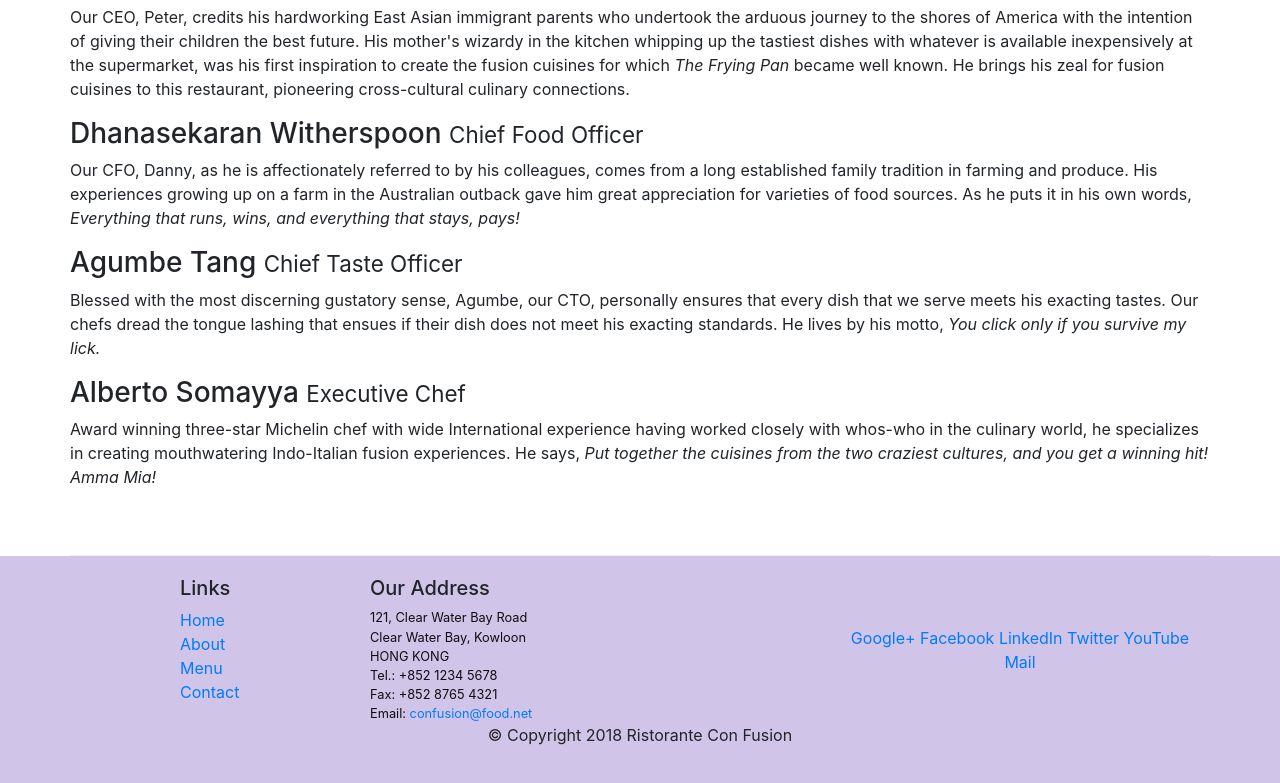
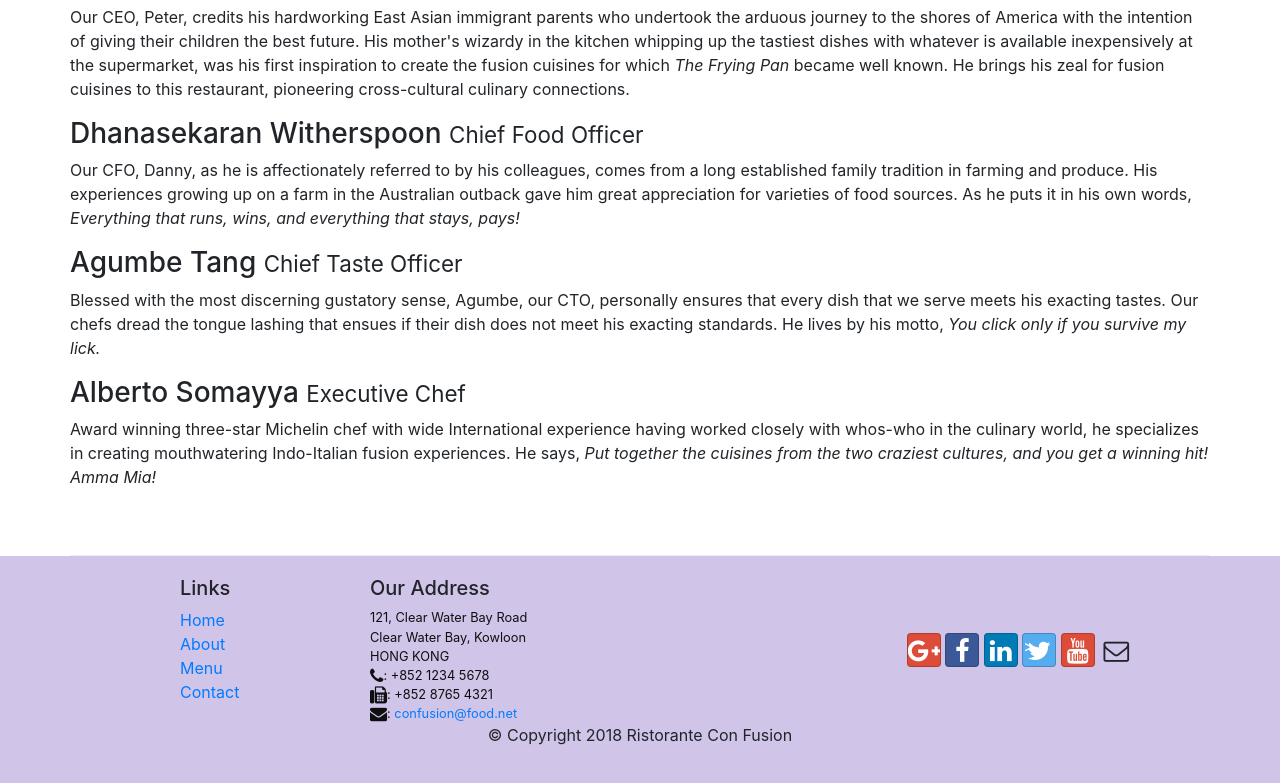
Before and after one commit to jhonnydv/Front-End-Web-UI-Frameworks-and-Tools-Bootstrap-4, a website: page Bootstrap4/conFusion/aboutus.html in a window 1280 px wide. Shown: the part 998-1781 px from the top of the page. Drawn offline with nearby package versions, Linux system fonts and the light colour scheme.

Commit message:
Font icon
feat: added font icons using font awesome and bootstrapsocial packages

```diff
--- a/Bootstrap4/conFusion/aboutus.html
+++ b/Bootstrap4/conFusion/aboutus.html
@@ -10,6 +10,8 @@
     <!-- BootStrap CSS-->
     <link rel="stylesheet" href="node_modules/bootstrap/dist/css/bootstrap.min.css">
     <link href="css/style.css" rel="stylesheet">
+    <link rel="stylesheet" href="node_modules/font-awesome/css/font-awesome.min.css">
+    <link rel="stylesheet" href="node_modules/bootstrap-social/bootstrap-social.css">
 </head>
 
 <body>
@@ -21,10 +23,10 @@
                     <a class="navbar-brand" href="./index.html">Ristorante Con Fusion</a>
                     <div class="collapse navbar-collapse" id="Navbar">
                             <ul class="navbar-nav mr-auto">
-                                    <li class="nav-item"><a class="nav-link" href="./index.html">Home</a></li>
-                                    <li class="nav-item active"><a class="nav-link" href="#">About</a></li>
-                                    <li class="nav-item"><a class="nav-link" href="#">Menu</a></li>
-                                    <li class="nav-item"><a class="nav-link" href="#">Contact</a></li>
+                                    <li class="nav-item"><a class="nav-link" href="./index.html"><span class="fa fa-home fa-lg"></span>Home</a></li>
+                                    <li class="nav-item active"><a class="nav-link" href="#"><span class="fa fa-info fa-lg"></span>About</a></li>
+                                    <li class="nav-item"><a class="nav-link" href="#"><span class="fa fa-list fa-lg"></span>Menu</a></li>
+                                    <li class="nav-item"><a class="nav-link" href="#"><span class="fa fa-address-card fa-lg"></span>Contact</a></li>
                                 </ul>
                     </div>
                 </div>
@@ -99,20 +101,20 @@
 		              121, Clear Water Bay Road<br>
 		              Clear Water Bay, Kowloon<br>
 		              HONG KONG<br>
-		              Tel.: +852 1234 5678<br>
-		              Fax: +852 8765 4321<br>
-		              Email: <a href="mailto:confusion@food.net">confusion@food.net</a>
+		              <i class="fa fa-phone fa-lg"></i>: +852 1234 5678<br>
+		              <i class="fa fa-fax fa-lg"></i>: +852 8765 4321<br>
+		              <i class="fa fa-envelope fa-lg"></i>: <a href="mailto:confusion@food.net">confusion@food.net</a>
 		           </address>
                 </div>
                 <div class="col-12 col-sm-4 align-self-center">
-                    <div class="text-center">
-                        <a href="http://google.com/+">Google+</a>
-                        <a href="http://www.facebook.com/profile.php?id=">Facebook</a>
-                        <a href="http://www.linkedin.com/in/">LinkedIn</a>
-                        <a href="http://twitter.com/">Twitter</a>
-                        <a href="http://youtube.com/">YouTube</a>
-                        <a href="mailto:">Mail</a>
-                    </div>
+                        <div class="text-center">
+                                <a class="btn btn-social-icon btn-google" href="http://google.com/+"><i class="fa fa-google-plus"></i></a>
+                                <a class="btn btn-social-icon btn-facebook" href="http://www.facebook.com/profile.php?id="><i class="fa fa-facebook"></i></a>
+                                <a class="btn btn-social-icon btn-linkedin" href="http://www.linkedin.com/in/"><i class="fa fa-linkedin"></i></a>
+                                <a class="btn btn-social-icon btn-twitter" href="http://twitter.com/"><i class="fa fa-twitter"></i>></a>
+                                <a class="btn btn-social-icon btn-google" href="http://youtube.com/"><i class="fa fa-youtube"></i></a>
+                                <a class="btn btn-social-icon" href="mailto:"><i class="fa fa-envelope-o"></i></a>
+                            </div>
                 </div>
            </div>
            <div class="row justify-content-center">
--- a/Bootstrap4/conFusion/package.json
+++ b/Bootstrap4/conFusion/package.json
@@ -14,8 +14,10 @@
     "lite-server": "^2.3.0"
   },
   "dependencies": {
-    "bootstrap": "^4.0.0",
-    "jquery": "^3.3.1",
+    "bootstrap": "^4.4.1",
+    "bootstrap-social": "^5.1.1",
+    "font-awesome": "^4.7.0",
+    "jquery": "^3.4.1",
     "popper.js": "^1.12.9"
   }
 }
```
Also changed, not shown: Bootstrap4/conFusion/index.html (+15 -13 lines), 1 other file.
